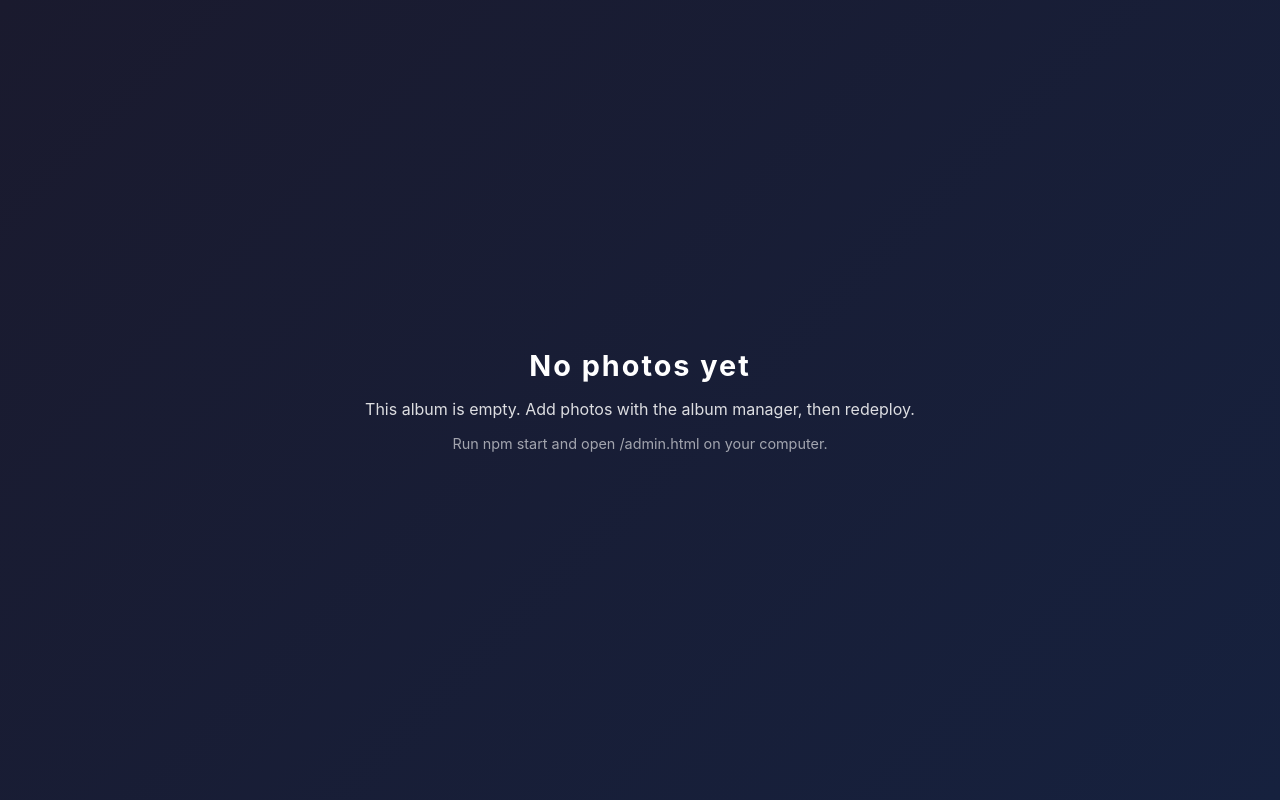
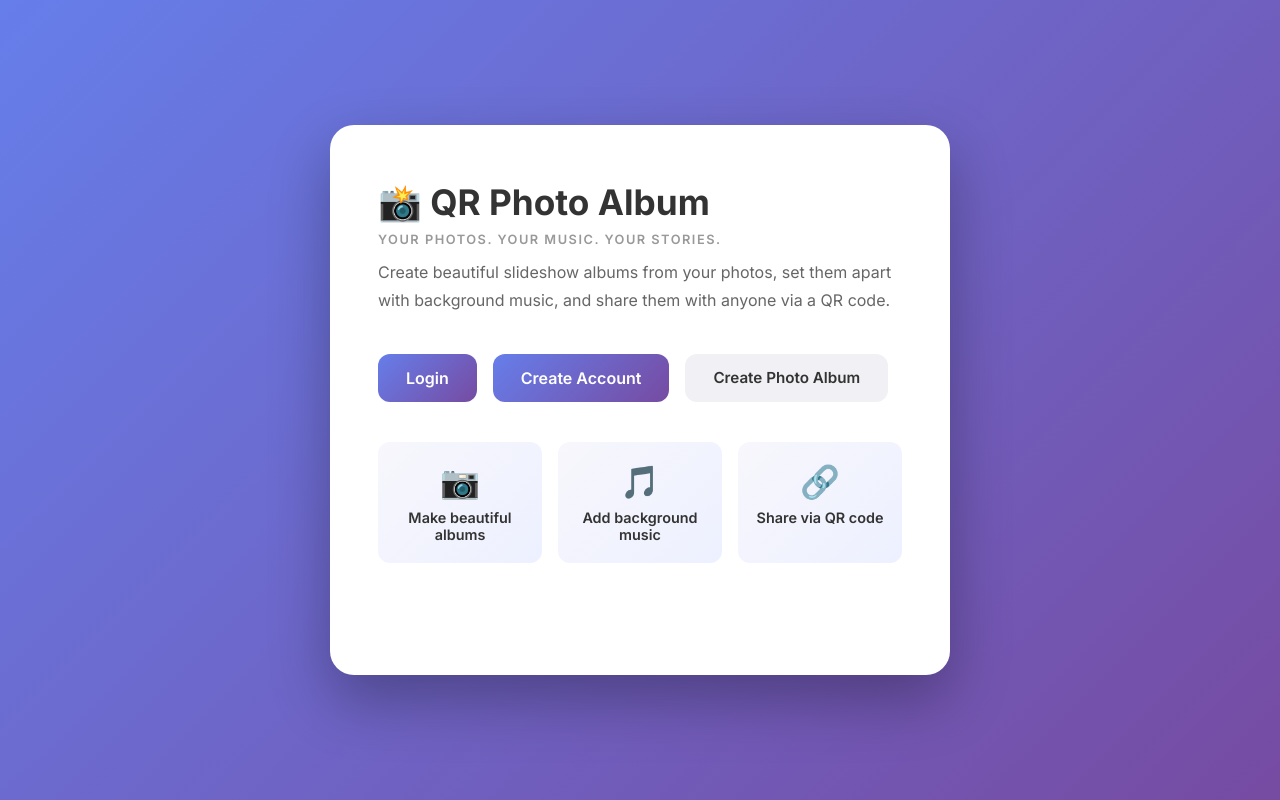
Before and after one commit to amitmourya-133/sumit-photo-album, a website: page index.html in a window 1280 px wide. Drawn offline with Linux system fonts and the light colour scheme.

Commit message:
Rewrite index.html as landing page with login/register/create buttons; add /create route to vercel.json

```diff
--- a/index.html
+++ b/index.html
@@ -2,54 +2,172 @@
 <html lang="en">
 <head>
   <meta charset="UTF-8">
-  <meta name="viewport" content="width=device-width, initial-scale=1.0, viewport-fit=cover">
-  <meta name="theme-color" content="#0d0d15">
+  <meta name="viewport" content="width=device-width, initial-scale=1.0">
   <title>QR Photo Album</title>
-  <link rel="stylesheet" href="css/style.css">
+  <link rel="stylesheet" href="https://fonts.googleapis.com/css2?family=Inter:wght@400;500;600;700&display=swap">
+  <style>
+    * { margin: 0; padding: 0; box-sizing: border-box; }
+
+    body {
+      font-family: 'Inter', -apple-system, BlinkMacSystemFont, 'Segoe UI', Roboto, sans-serif;
+      background: linear-gradient(135deg, #667eea 0%, #764ba2 100%);
+      min-height: 100vh;
+      display: flex;
+      align-items: center;
+      justify-content: center;
+      padding: 32px;
+    }
+
+    .landing-card {
+      background: #fff;
+      border-radius: 24px;
+      padding: 56px 48px;
+      max-width: 620px;
+      width: 100%;
+      box-shadow: 0 25px 60px rgba(0, 0, 0, 0.3);
+    }
+
+    .logo h1 {
+      font-size: 2.2rem;
+      color: #333;
+      margin-bottom: 8px;
+    }
+
+    .description {
+      color: #666;
+      font-size: 1rem;
+      line-height: 1.7;
+      margin-bottom: 40px;
+    }
+
+    .section-label {
+      font-size: 0.8rem;
+      font-weight: 600;
+      letter-spacing: 1.5px;
+      text-transform: uppercase;
+      color: #999;
+      margin-bottom: 12px;
+    }
+
+    .description strong {
+      color: #333;
+    }
+
+    .btn {
+      display: inline-flex;
+      align-items: center;
+      justify-content: center;
+      padding: 14px 28px;
+      border: none;
+      border-radius: 12px;
+      font-size: 1rem;
+      font-weight: 600;
+      cursor: pointer;
+      text-decoration: none;
+      transition: transform 0.2s ease, box-shadow 0.2s ease;
+      font-family: inherit;
+    }
+
+    .btn:hover {
+      transform: translateY(-2px);
+    }
+
+    .btn-primary {
+      background: linear-gradient(135deg, #667eea 0%, #764ba2 100%);
+      color: #fff;
+    }
+
+    .btn-secondary {
+      background: #f0f0f5;
+      color: #333;
+      font-size: 0.95rem;
+    }
+
+    .actions {
+      display: flex;
+      gap: 16px;
+      flex-wrap: wrap;
+      margin-bottom: 40px;
+    }
+
+    .feature-row {
+      display: flex;
+      gap: 16px;
+      flex-wrap: wrap;
+      margin-bottom: 40px;
+    }
+
+    .feature {
+      flex: 1;
+      min-width: 160px;
+      background: linear-gradient(135deg, #f7f7fc 0%, #edf0ff 100%);
+      border-radius: 12px;
+      padding: 20px 16px;
+      text-align: center;
+    }
+
+    .feature .icon {
+      font-size: 2rem;
+      margin-bottom: 8px;
+    }
+
+    .feature .label {
+      font-size: 0.9rem;
+      font-weight: 600;
+      color: #333;
+    }
+
+    .footer {
+      text-align: center;
+      color: rgba(255, 255, 255, 0.7);
+      font-size: 0.85rem;
+    }
+
+    @media (max-width: 600px) {
+      .landing-card { padding: 40px 28px; }
+      .logo h1 { font-size: 1.7rem; }
+      .actions { flex-direction: column; }
+      .btn { width: 100%; }
+    }
+  </style>
 </head>
 <body>
-  <div id="root">
-    <div class="photo-wrapper">
-      <img id="photo" alt="Album photo" decoding="async">
-      <div id="photo-fallback" hidden>
-        <h2>Photo unavailable</h2>
-        <p id="fallback-message">This photo could not be loaded.</p>
-        <button id="fallback-retry" type="button">Retry</button>
+  <main class="landing-card">
+    <header>
+      <div class="logo">
+        <h1>📸 QR Photo Album</h1>
+        <p class="section-label">Your photos. Your music. Your stories.</p>
       </div>
-    </div>
+    </header>
 
-    <div id="tap-overlay">
-      <h1>Photo Album</h1>
-      <p id="tap-overlay-text">Tap screen to begin</p>
-      <div class="tap-inst">or swipe left / right</div>
-    </div>
+    <section class="description">
+      Create beautiful slideshow albums from your photos, set them apart with background music, and share them with anyone via a QR code.
+    </section>
 
-    <div id="photo-counter" aria-live="polite">0 / 0</div>
+    <nav class="actions">
+      <a href="/login" class="btn btn-primary">Login</a>
+      <a href="/register" class="btn btn-primary">Create Account</a>
+      <a href="/create" class="btn btn-secondary">Create Photo Album</a>
+    </nav>
 
-    <audio id="bg-audio" loop preload="metadata"></audio>
+    <section class="feature-row">
+      <div class="feature">
+        <div class="icon">📷</div>
+        <div class="label">Make beautiful albums</div>
+      </div>
+      <div class="feature">
+        <div class="icon">🎵</div>
+        <div class="label">Add background music</div>
+      </div>
+      <div class="feature">
+        <div class="icon">🔗</div>
+        <div class="label">Share via QR code</div>
+      </div>
+    </section>
 
-    <div id="music-panel" hidden>
-      <div class="music-head">
-        <span>Music</span>
-        <button id="music-close" type="button" aria-label="Close music controls">&times;</button>
-      </div>
-      <div id="track-current">No track selected</div>
-      <select id="track-select" aria-label="Choose track"></select>
-      <div class="music-buttons">
-        <button id="music-play" type="button" disabled>Play</button>
-        <button id="music-mute" type="button" disabled>Mute</button>
-      </div>
-      <label class="volume-label" for="music-volume">Volume <output id="volume-value">80%</output></label>
-      <input id="music-volume" type="range" min="0" max="1" step="0.01" value="0.8">
-      <p id="music-status" role="status"></p>
-    </div>
-
-    <button id="music-toggle" type="button" aria-label="Open music controls" aria-expanded="false">&#9834;</button>
-    <button id="prev" type="button" aria-label="Previous photo">&#10094;</button>
-    <button id="next" type="button" aria-label="Next photo">&#10095;</button>
-  </div>
-
-  <noscript>This album requires JavaScript to display photos.</noscript>
-  <script src="js/slideshow.js"></script>
+    <footer class="footer">
+      Powered by secure API &amp; Vercel
+    </footer>
+  </main>
 </body>
 </html>
```
Also changed, not shown: vercel.json.
